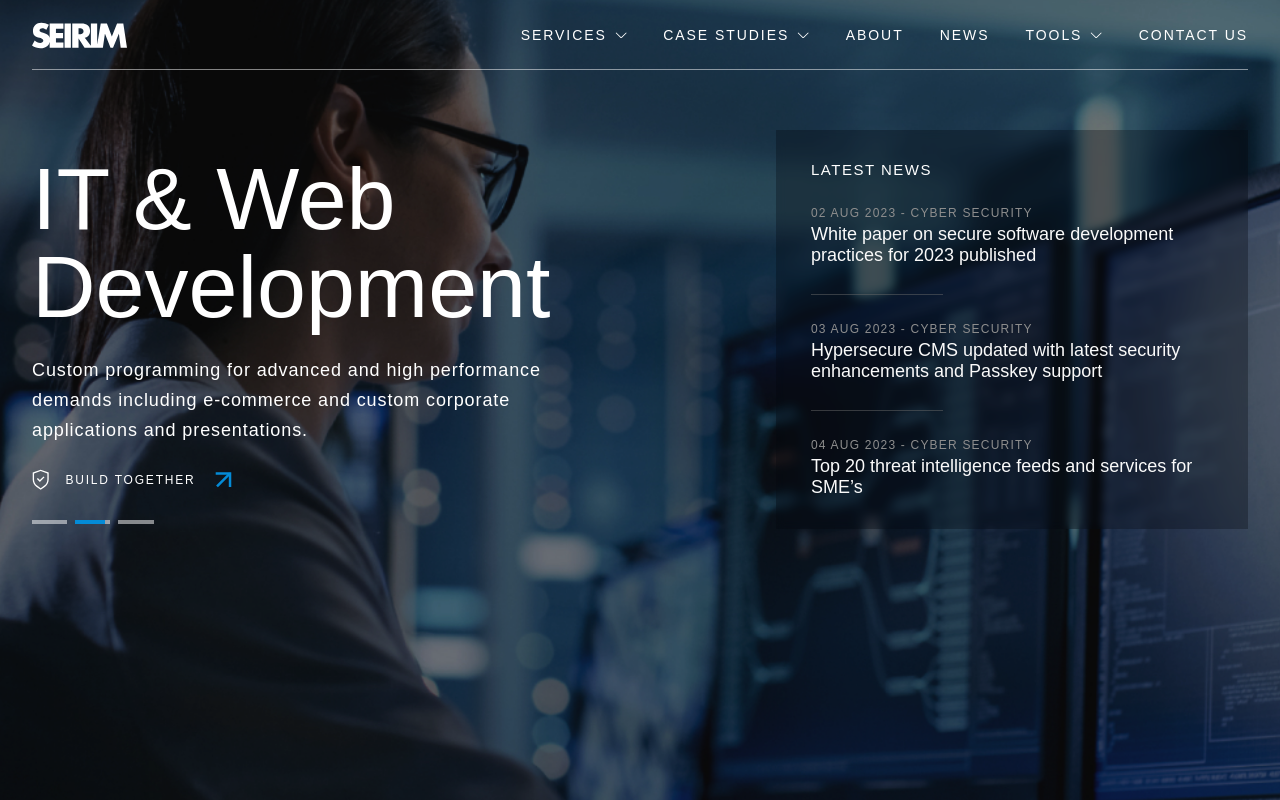
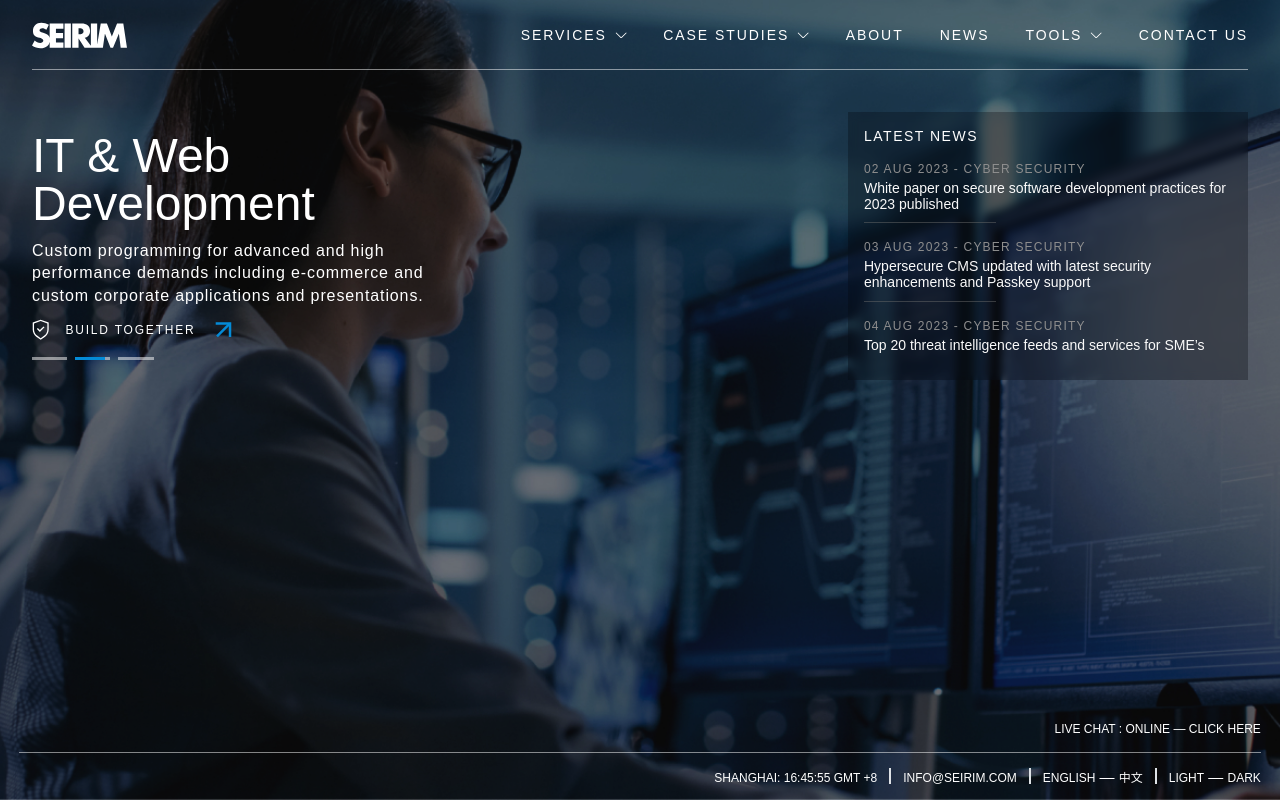
Before and after one commit to ZERO-KAMAL/SEIRIM, an Angular app: page /home in a window 1280 px wide. Shown: the top 800 px of the page. Built offline with nearby package versions, Linux system fonts and the light colour scheme; a web font is replaced by a local one.

Commit message:
added the banner section

```diff
--- a/src/app/components/header/header.component.html
+++ b/src/app/components/header/header.component.html
@@ -1,7 +1,6 @@
-<header #header  [ngClass]="{activeNavBg: isMegaMenuActive}">
+<section class="header" [ngClass]="{ activeNavBg: isMegaMenuActive }">
   <div class="app-container">
     <div class="header-container">
-
       <div class="header-logo">
         <a href="#">
           <svg>
@@ -12,9 +11,13 @@
 
       <div class="header-menu">
         <ul>
-          <li (mouseenter)="showMegaMenu()" (mouseleave)="hideMegaMenu()" [ngClass]="{active: isMegaMenuActive}">
-            <a class="link" href="/" (mouseenter)="onHoverTextScramble($event)" >
-              <span class="link-name" >Services</span>
+          <li
+            (mouseenter)="showMegaMenu()"
+            (mouseleave)="hideMegaMenu()"
+            [ngClass]="{ active: isMegaMenuActive }"
+          >
+            <a class="link" href="/" (mouseenter)="onHoverTextScramble($event)">
+              <span class="link-name">Services</span>
               <svg>
                 <use xlink:href="#arrowDownIcon"></use>
               </svg>
@@ -25,15 +28,16 @@
                 <div class="row">
                   <div class="col-md-3">
                     <div class="mega-menu-left">
-                      <h6>
-                        Services
-                      </h6>
+                      <h6>Services</h6>
                       <div class="line">
-                        <img src="../../../assets/images/line.png" alt="">
+                        <img src="../../../assets/images/line.png" alt="" />
                       </div>
-                      <p> Achieving security is an iterative and ongoing process involving assessing the whole threat
-                        and
-                        risks landscape coupled with hands on scanning, repairing, validating, testing and more.</p>
+                      <p>
+                        Achieving security is an iterative and ongoing process
+                        involving assessing the whole threat and risks landscape
+                        coupled with hands on scanning, repairing, validating,
+                        testing and more.
+                      </p>
 
                       <button class="btn-learn-more">
                         <span>learn more</span>
@@ -45,10 +49,13 @@
                   </div>
                   <div class="col-md-9">
                     <div class="mega-menu-right">
-
                       <div class="tabs">
-                        <button class="tab-item" *ngFor="let tab of tabs; let i = index"
-                          [class.active]="currentTabIndex === i" (click)="onTabSelected(i)">
+                        <button
+                          class="tab-item"
+                          *ngFor="let tab of tabs; let i = index"
+                          [class.active]="currentTabIndex === i"
+                          (click)="onTabSelected(i)"
+                        >
                           <span> {{ tab }}</span>
                         </button>
                       </div>
@@ -61,10 +68,17 @@
                                 <h3 class="menu-title">
                                   Security from the ground up
                                 </h3>
-                                <img class="menu-img" src="../../../assets/images/cyber-img.jpg" alt="">
-                                <p class="menu-para">The SEIRIM team of professionals is working around the clock to
-                                  secure, strengthen
-                                  and make more resilient the data environments of our clients.</p>
+                                <img
+                                  class="menu-img"
+                                  src="../../../assets/images/cyber-img.jpg"
+                                  alt=""
+                                />
+                                <p class="menu-para">
+                                  The SEIRIM team of professionals is working
+                                  around the clock to secure, strengthen and
+                                  make more resilient the data environments of
+                                  our clients.
+                                </p>
 
                                 <button class="btn btn-menu">
                                   <span>cybersecurity main</span>
@@ -75,9 +89,14 @@
                               </div>
                               <div class="col-md-9">
                                 <ul class="list">
-                                  <li class="list-item" *ngFor="let item of items">
+                                  <li
+                                    class="list-item"
+                                    *ngFor="let item of items"
+                                  >
                                     <h6 class="item-title">{{ item.title }}</h6>
-                                    <p class="item-para">{{ item.description }}</p>
+                                    <p class="item-para">
+                                      {{ item.description }}
+                                    </p>
                                   </li>
                                 </ul>
                               </div>
@@ -89,7 +108,6 @@
                         <ng-container *ngIf="currentTabIndex === 2">
                         </ng-container>
                       </div>
-
                     </div>
                   </div>
                 </div>
@@ -97,7 +115,11 @@
             </div>
           </li>
           <li>
-            <a class="link" href="/about" (mouseenter)="onHoverTextScramble($event)">
+            <a
+              class="link"
+              href="/about"
+              (mouseenter)="onHoverTextScramble($event)"
+            >
               <span class="link-name">Case Studies</span>
               <svg>
                 <use xlink:href="#arrowDownIcon"></use>
@@ -105,15 +127,27 @@
             </a>
           </li>
           <li>
-            <a class="link" href="/contact" (mouseenter)="onHoverTextScramble($event)"><span
-                class="link-name">About</span></a>
+            <a
+              class="link"
+              href="/contact"
+              (mouseenter)="onHoverTextScramble($event)"
+              ><span class="link-name">About</span></a
+            >
           </li>
           <li>
-            <a class="link" href="/contact" (mouseenter)="onHoverTextScramble($event)"><span
-                class="link-name">News</span></a>
+            <a
+              class="link"
+              href="/contact"
+              (mouseenter)="onHoverTextScramble($event)"
+              ><span class="link-name">News</span></a
+            >
           </li>
           <li>
-            <a class="link" href="/contact" (mouseenter)="onHoverTextScramble($event)">
+            <a
+              class="link"
+              href="/contact"
+              (mouseenter)="onHoverTextScramble($event)"
+            >
               <span class="link-name">Tools</span>
               <svg>
                 <use xlink:href="#arrowDownIcon"></use>
@@ -121,14 +155,17 @@
             </a>
           </li>
           <li>
-            <a class="link" href="/contact" (mouseenter)="onHoverTextScramble($event)"><span
-                class="link-name">Contact Us</span></a>
+            <a
+              class="link"
+              href="/contact"
+              (mouseenter)="onHoverTextScramble($event)"
+              ><span class="link-name">Contact Us</span></a
+            >
           </li>
         </ul>
       </div>
 
       <div class="mobile-menu">
-
         <div class="language-selector">
           <a class="link">
             <span class="link-name">En</span>
@@ -165,10 +202,14 @@
                 </a>
               </li>
               <li>
-                <a class="link" href="/contact"><span class="link-name">About</span></a>
+                <a class="link" href="/contact"
+                  ><span class="link-name">About</span></a
+                >
               </li>
               <li>
-                <a class="link" href="/contact"><span class="link-name">News</span></a>
+                <a class="link" href="/contact"
+                  ><span class="link-name">News</span></a
+                >
               </li>
               <li>
                 <a class="link" href="/contact">
@@ -179,13 +220,14 @@
                 </a>
               </li>
               <li>
-                <a class="link" href="/contact"><span class="link-name">Contact Us</span></a>
+                <a class="link" href="/contact"
+                  ><span class="link-name">Contact Us</span></a
+                >
               </li>
             </ul>
           </div>
         </div>
-
       </div>
     </div>
   </div>
-</header>
+</section>
--- a/src/app/components/header/header.component.scss
+++ b/src/app/components/header/header.component.scss
@@ -1,11 +1,14 @@
-header {
+.header {
     z-index: 99;
-    position: relative;
+    position: fixed;
+    top: 0;
+    left: 0;
+    right: 0;
+    margin: auto;
     &.activeNavBg {
         background-color: #081321;
     }
     .header-container {
-        // padding: 1.6rem 0rem;
         display: flex;
         align-items: center;
         justify-content: space-between;
@@ -103,13 +106,16 @@ header {
             .language-selector {
                 text-transform: uppercase;
                 display: flex;
-                align-items: center;
+                align-items: stretch;
                 margin-right: 1.8rem;
+                .border {
+                    margin: 0 0.5rem;
+                }
                 a {
                     color: #fff;
                     font-size: 14.17px;
                     font-weight: 400;
-                    line-height: 25px;
+                    line-height: 100%;
                     transition: all 0.3s ease-in-out;
                     cursor: pointer;
                     &:hover {
@@ -120,7 +126,7 @@ header {
             .burger-menu {
                 position: relative;
                 width: fit-content;
-                height: 40px;
+                height: fit-content;
                 color: white;
                 text-transform: uppercase;
                 z-index: 50;
@@ -131,6 +137,9 @@ header {
                     border-top: 3px solid white;
                     transform-origin: 50% 50%;
                     margin-top: 6px;
+                    &:first-child {
+                        margin-top: 0px;
+                    }
                 }
             }
 
@@ -319,11 +328,6 @@ header {
                 }
             }
         }
-        @media screen and (max-width: 991px) {
-            .header-menu {
-                display: none;
-            }
-        }
         @media screen and (min-width: 991px) {
             .header-menu {
                 display: flex;
@@ -339,4 +343,12 @@ header {
             }
         }
     }
+    @media screen and (max-width: 991px) {
+        .header-container {
+            padding: 0.875rem 0;
+            .header-menu {
+                display: none;
+            }
+        }
+    }
 }
--- a/src/app/components/header/header.component.ts
+++ b/src/app/components/header/header.component.ts
@@ -219,4 +219,5 @@ export class HeaderComponent implements AfterViewInit {
       }
     });
   }
+
 }
--- a/src/app/pages/home-page/banner/banner.component.scss
+++ b/src/app/pages/home-page/banner/banner.component.scss
@@ -52,11 +52,11 @@
         }
     }
     .banner-wrapper {
-        margin-top: -5.813rem;
+        // margin-top: -5.813rem;
         background-image: url("../../../../assets/images/banner-img.jpg");
         background-position: 38% 100%;
         background-size: cover;
-        min-height: 103vh;
+        padding-top: 9rem;
         position: relative;
         z-index: 1;
         &::after {
@@ -72,14 +72,12 @@
             z-index: -1;
         }
         .banner-content {
-            padding-top: 5.813rem;
             position: relative;
             display: flex;
             align-items: center;
             justify-content: space-between;
             z-index: 11;
             .banner-content-left {
-                margin-top: 5rem;
                 max-width: 36.125rem;
                 h1 {
                     color: #fff;
@@ -120,8 +118,6 @@
                 padding: 1.938rem 2.188rem;
                 background: rgba(6, 8, 15, 0.3);
                 backdrop-filter: blur(4px);
-                margin-top: 3.75rem;
-
                 // backdrop-filter: blur(4px);
                 // background: hsla(0,0%,100%,.25);
             }
@@ -193,7 +189,7 @@
             width: 100%;
             max-width: 90rem;
             margin: 0 auto;
-            margin-top: 2.75rem;
+            // margin-top: 2.75rem;
             .footer-top {
                 margin-left: auto;
                 span {
@@ -252,13 +248,78 @@
         background-color: #0c2436;
         padding: 3.125rem 0;
     }
-    @media screen and (min-width: 767px) and (max-width: 1400px) {
+    @media screen and (min-width: 991px) and (max-width: 1300px) {
         .banner-wrapper {
-            min-height: 60rem !important;
+            padding-top: 7rem;
+            .banner-content {
+                .banner-content-left {
+                    margin-top: 0rem;
+                    max-width: 25rem;
+                    h1 {
+                        font-size: 3rem;
+                    }
+                    p {
+                        font-size: 1rem;
+                        margin: 0;
+                        margin-top: 0.75rem;
+                        line-height: 1.4rem;
+                    }
+                    .btn-banner {
+                        margin-top: 0.75rem;
+                        transition: none;
+                        svg {
+                            width: 1.089rem;
+                            height: 1.375rem;
+                        }
+                        span {
+                            margin: 0 1.2rem 0 1rem;
+                        }
+                    }
+                    .slider-indicator-wrapper {
+                        margin-top: 1rem;
+                        .slider-indicator {
+                            button {
+                                height: 3px;
+                            }
+                        }
+                    }
+                }
+                .banner-content-right {
+                    margin-top: 0rem;
+                    padding: 1rem;
+                    max-width: 25rem;
+                    // margin-top: 2rem;
+                    .latest-news-box {
+                        .title {
+                            font-size: 0.875rem;
+                        }
+                        .latest-news-list {
+                            .latest-news-item {
+                                padding: 0.7rem 0;
+
+                                .item-content {
+                                    font-size: 0.875rem;
+                                }
+                            }
+                        }
+                    }
+                }
+            }
+            .banner-footer {
+                padding: 0 1.2rem;
+                padding-bottom: 0.75rem;
+                span {
+                    font-size: 0.75rem !important;
+                }
+                .animated-border {
+                    margin: 0.75rem 0;
+                }
+            }
         }
     }
     @media screen and (max-width: 991px) {
         .banner-wrapper {
+            min-height: 100vh;
             .banner-content {
                 .banner-content-right {
                     display: none;
@@ -279,7 +340,7 @@
     }
     @media screen and (min-width: 991px) {
         .banner-wrapper {
-            max-height: 103vh;
+            height: 100vh;
         }
         .moblie-latest-news {
             display: none;
```
